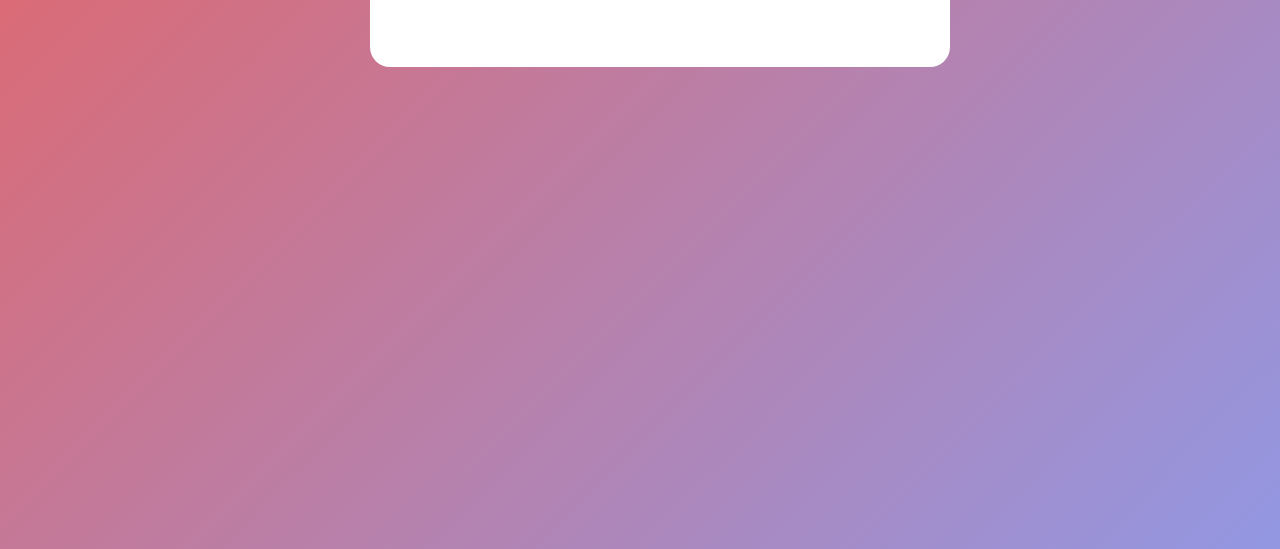
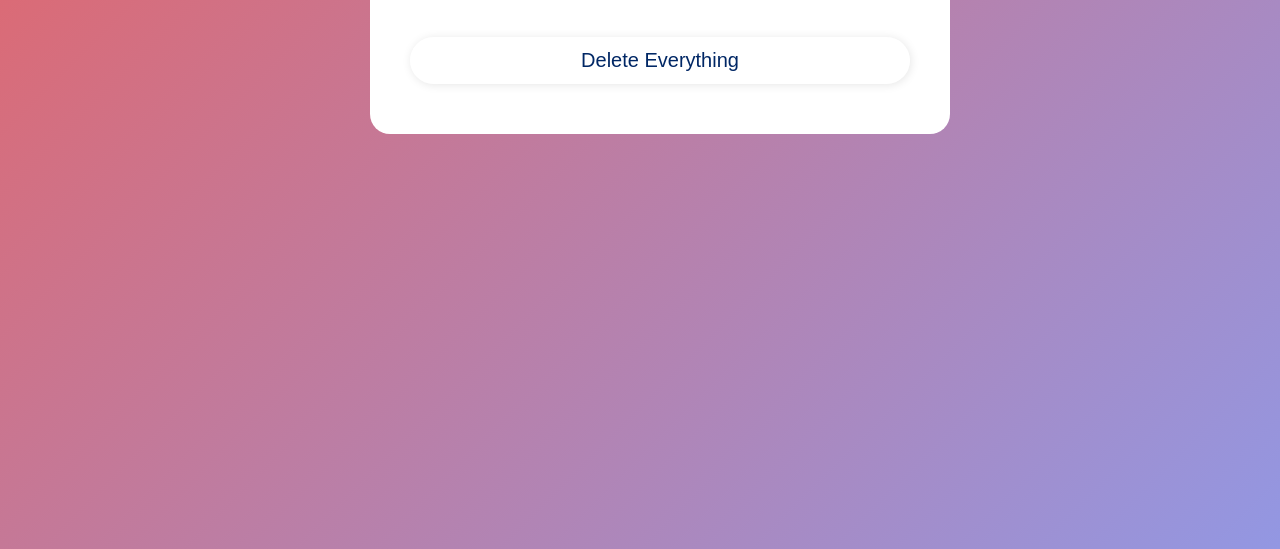
Before and after one commit to elizanierwinska/To-do-list, a plain HTML site: page index.html in a window 1280 px wide. Shown: the part 291-840 px from the top of the page. Drawn offline with Linux system fonts and the light colour scheme; a web font is replaced by a local one.

Commit message:
Add delete everything button, add style to it

```diff
--- a/index.html
+++ b/index.html
@@ -19,6 +19,10 @@
         </div>
         <ul id="list">
         </ul>
+        <a onclick="deleteAllTasks()" id="delete-element">
+          <div class="button">Delete Everything</div>
+          <div class="button-gradient"></div>
+        </a>
       </div>
     </div>
     <script src="index.js"></script>
--- a/index.js
+++ b/index.js
@@ -51,6 +51,12 @@ taskList.addEventListener('click', (e) => {
   saveList();
 })
 
+
+function deleteAllTasks() {
+  localStorage.clear();
+  location.reload();
+}
+
 function saveList() {
   localStorage.setItem('data', taskList.innerHTML);
 }
--- a/styles.css
+++ b/styles.css
@@ -143,3 +143,43 @@ span:hover {
     transform: scale(1);
   }
 }
+
+a {
+  position: relative;
+  transition: 0.3s ease-in-out;
+}
+
+a:hover {
+  transform: translate(-2px,-2px);
+}
+
+.button{
+  margin-top: 40px;
+  font-weight: 500;
+  font-size: 20px;
+  text-align: center;
+  border-radius: 40px;
+  padding: 0.75rem 1.5rem;
+  background-color: rgba(255, 255, 255, 0.3);
+  backdrop-filter: blur(10px);
+  box-shadow: 1px 1px 10px rgba(0, 0, 0, 0.1);
+  transform: translate(0);
+  cursor: pointer;
+  transition: 0.3 ease-in-out;
+}
+
+.button-gradient{
+  position: absolute;
+  background: linear-gradient(20deg, #e66465, #9198e5);
+  top: 0;
+  bottom: 0;
+  left: 0;
+  right: 0;
+  z-index: -1;
+  border-radius: 40px;
+  transform: translate(0.5rem, 0.5rem);
+}
+
+.button:hover{
+  transform: translate(-2px, -2px)
+}
```
